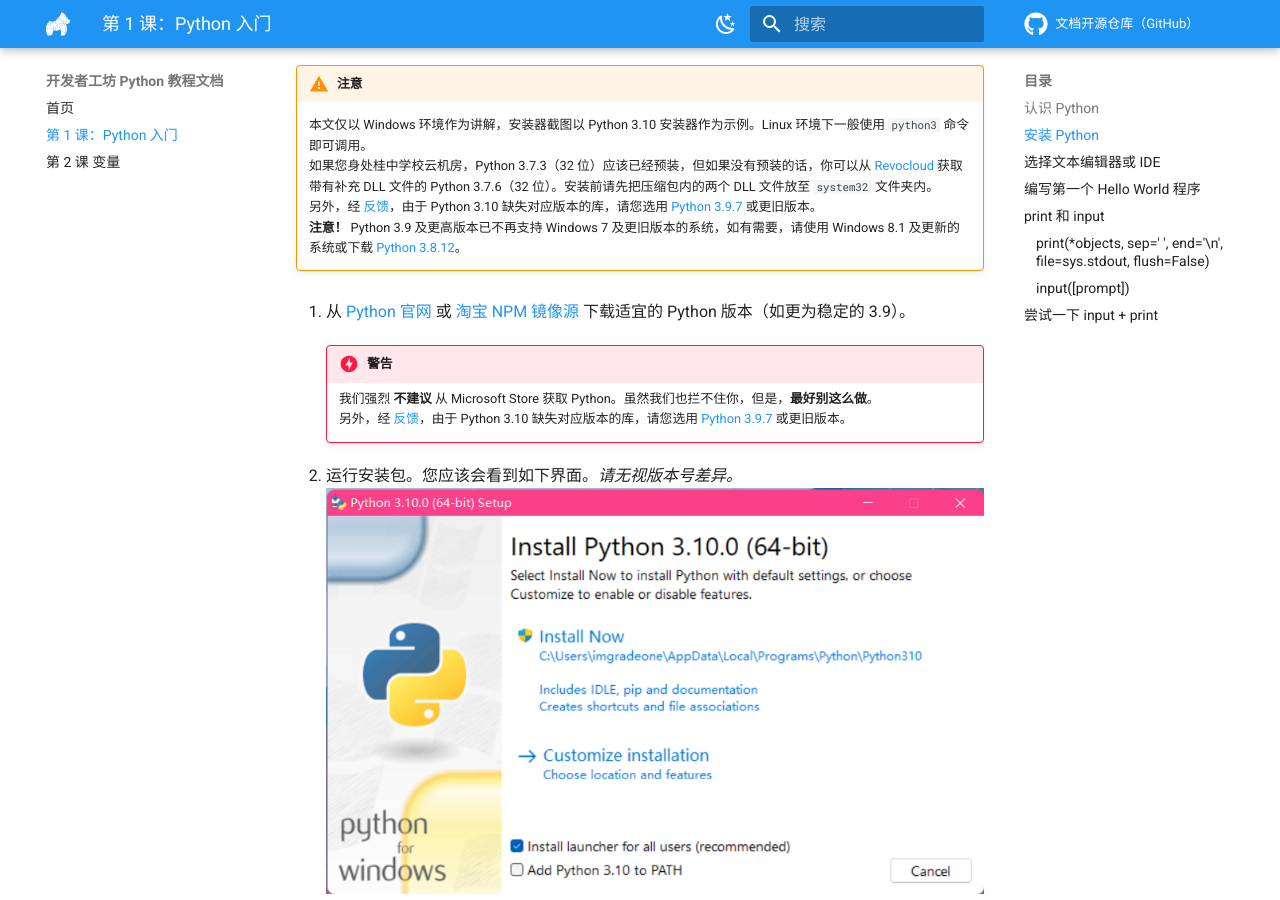
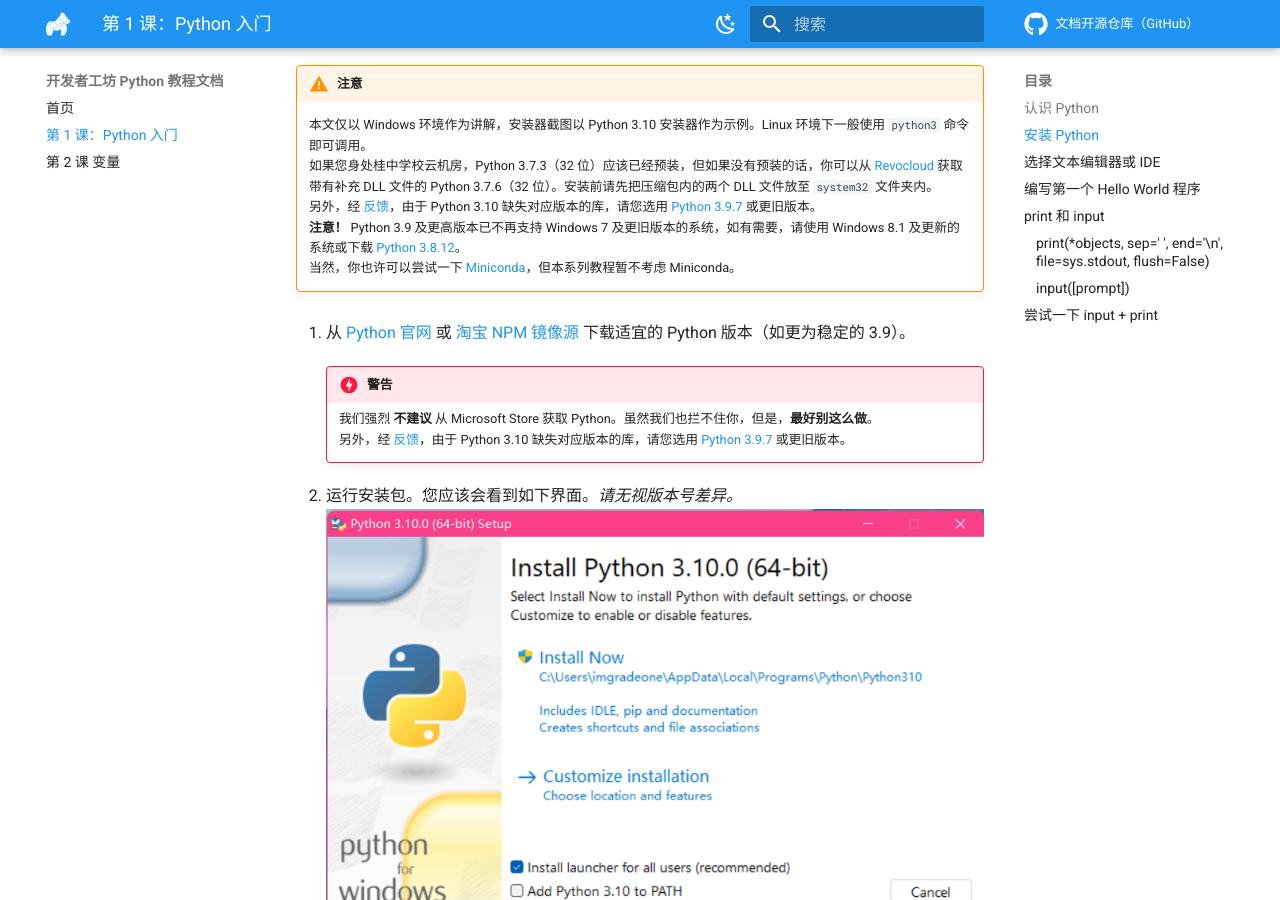
Before and after one commit to devswork-glzx/python-tutorial, an MkDocs documentation site: the page built from docs/01-introduction.md, in a window 1280 px wide and 900 px high, scrolled down 755 px. Built offline with MkDocs 1.6.1 and Material for MkDocs 9.7.7, drawn with Linux system fonts in a browser that asks for light colours; comment, search, counter and statistics services are not loaded.

Commit message:
info of miniconda

```diff
--- a/docs/01-introduction.md
+++ b/docs/01-introduction.md
@@ -26,6 +26,7 @@
     如果您身处桂中学校云机房，Python 3.7.3（32 位）应该已经预装，但如果没有预装的话，你可以从 [Revocloud](https://rc.g1san.cn/DRs8) 获取带有补充 DLL 文件的 Python 3.7.6（32 位）。安装前请先把压缩包内的两个 DLL 文件放至 `system32` 文件夹内。
     另外，经 [反馈](https://github.com/devswork-glzx/python-tutorial/issues/1)，由于 Python 3.10 缺失对应版本的库，请您选用 [Python 3.9.7](https://www.python.org/downloads/release/python-397/) 或更旧版本。
     **注意！** Python 3.9 及更高版本已不再支持 Windows 7 及更旧版本的系统，如有需要，请使用 Windows 8.1 及更新的系统或下载 [Python 3.8.12](https://www.python.org/downloads/release/python-3812/)。
+    当然，你也许可以尝试一下 [Miniconda](https://conda.io/miniconda.html)，但本系列教程暂不考虑 Miniconda。
 
 1. 从 [Python 官网](https://www.python.org/downloads/) 或 [淘宝 NPM 镜像源](https://npmmirror.com/mirrors/python/) 下载适宜的 Python 版本（如更为稳定的 3.9）。
 
```
